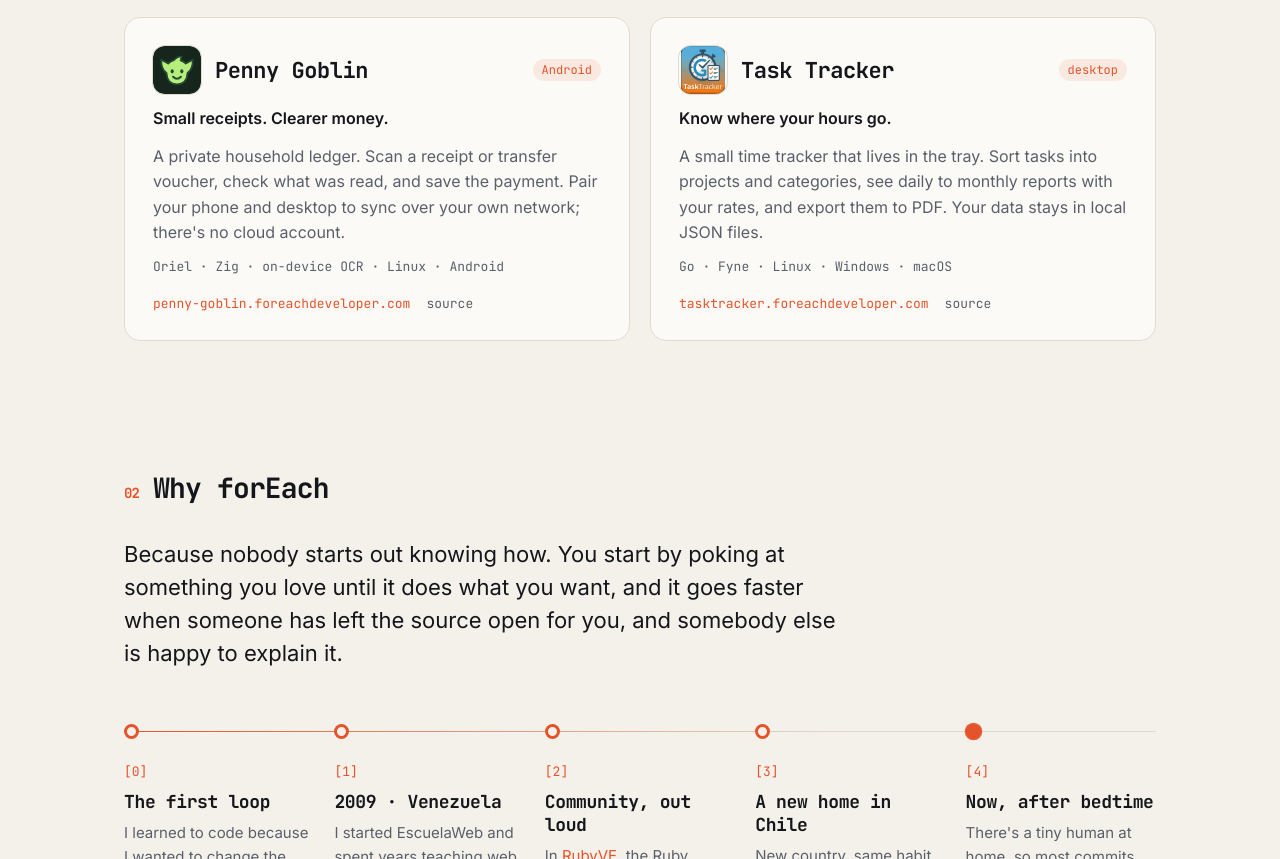
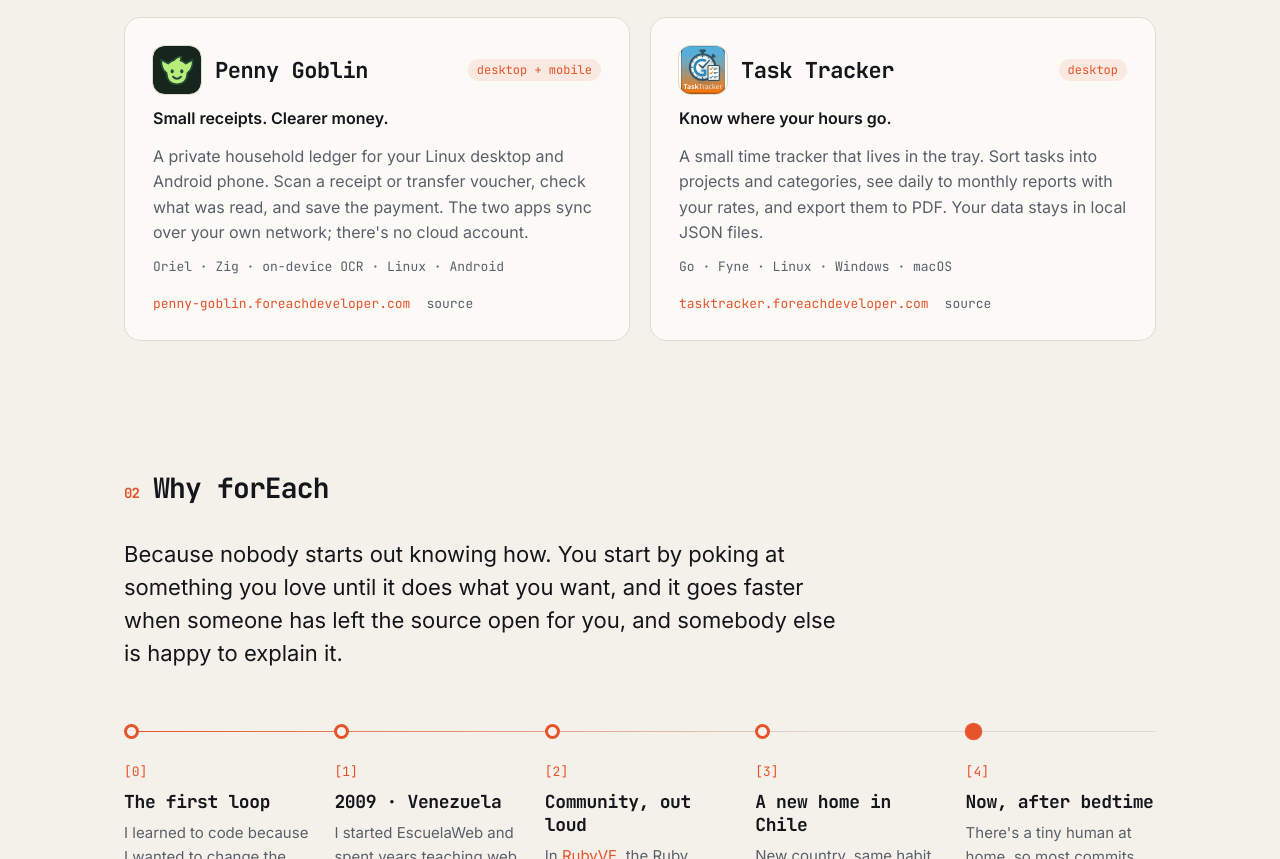
Before and after one commit to foreachdeveloper-com/foreachdeveloper-com.github.io, a website: page index.html in a window 1280 px wide. Shown: the part 1859-2718 px from the top of the page. Drawn offline with Linux system fonts and the light colour scheme.

Commit message:
Penny Goblin: mention the desktop app

```diff
--- a/index.html
+++ b/index.html
@@ -199,13 +199,13 @@
 					<div class="card-head">
 						<img class="icon" src="/assets/projects/penny-goblin.svg" width="48" height="48" alt="" />
 						<h3>Penny Goblin</h3>
-						<span class="tag">Android</span>
+						<span class="tag">desktop + mobile</span>
 					</div>
 					<p class="tagline">Small receipts. Clearer money.</p>
 					<p>
-						A private household ledger. Scan a receipt or transfer voucher, check what was
-						read, and save the payment. Pair your phone and desktop to sync over your own
-						network; there's no cloud account.
+						A private household ledger for your Linux desktop and Android phone. Scan a
+						receipt or transfer voucher, check what was read, and save the payment. The two
+						apps sync over your own network; there's no cloud account.
 					</p>
 					<p class="meta">Oriel · Zig · on-device OCR · Linux · Android</p>
 					<div class="links">
```
